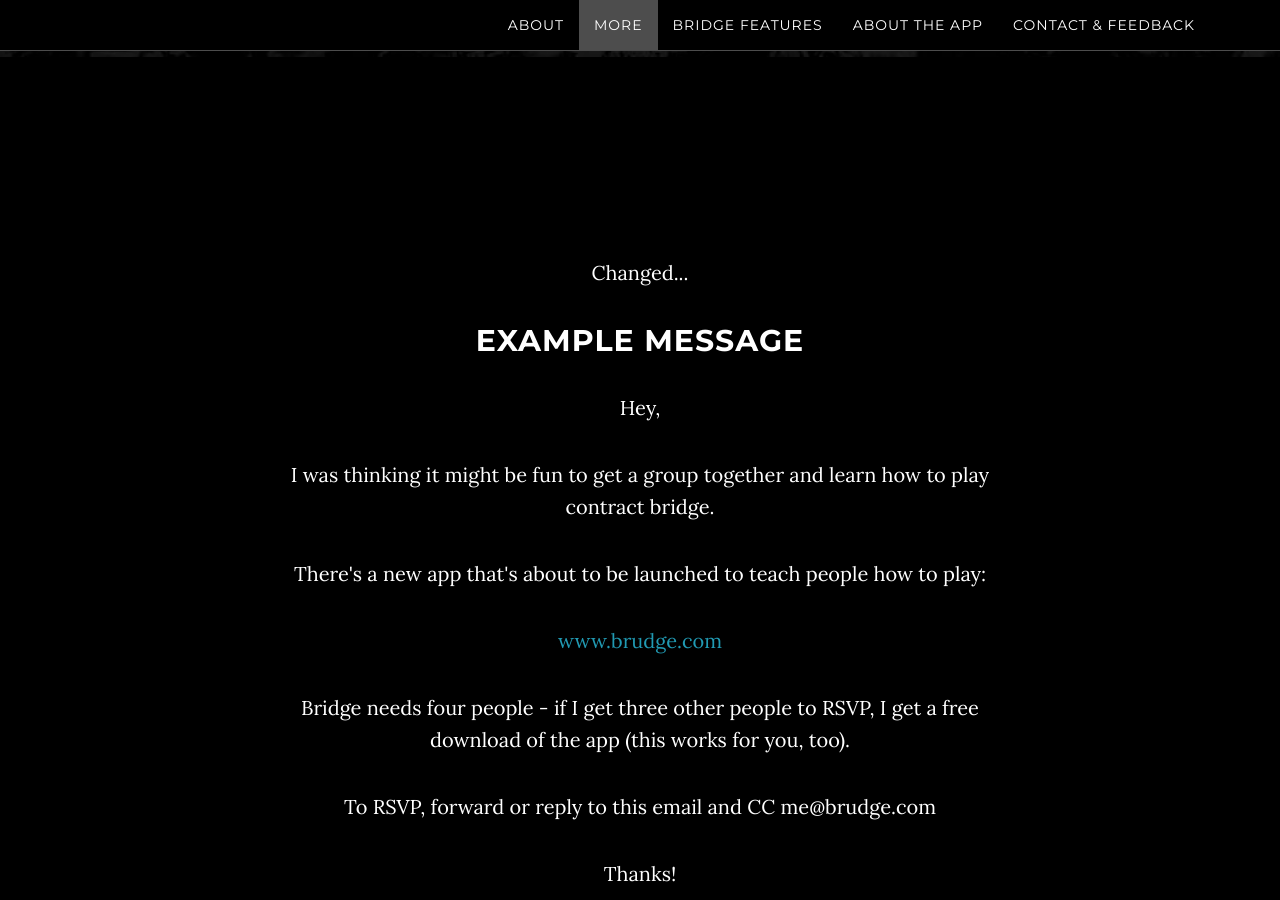
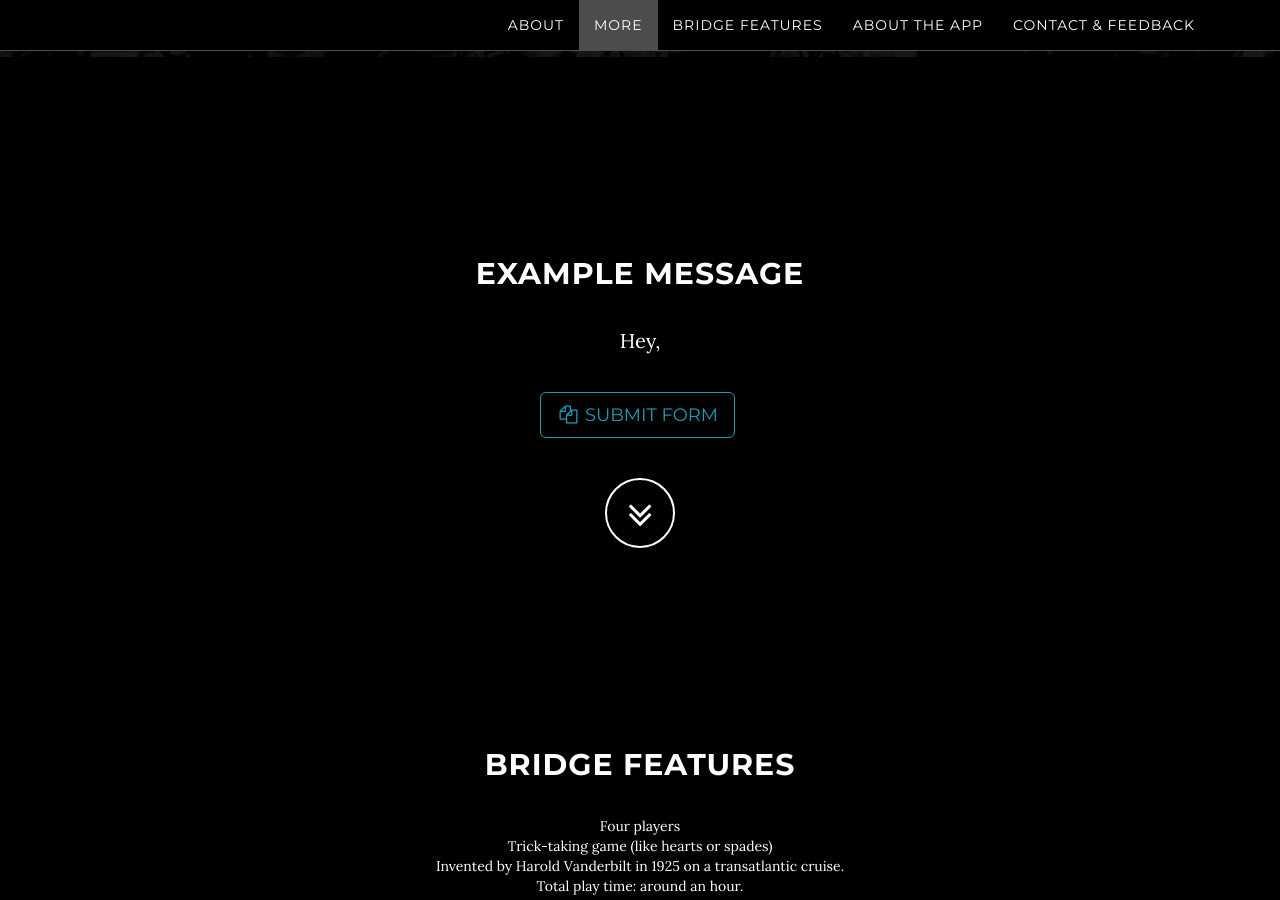
Before and after one commit to the-ted/brudge, a Jekyll site: the page built from index.html, in a window 1280 px wide and 900 px high, scrolled down 2177 px. Built offline with Jekyll 4.4.1, drawn with Linux system fonts in a browser that asks for light colours.

Commit message:
started JS form work.

```diff
--- a/_includes/example.html
+++ b/_includes/example.html
@@ -3,46 +3,32 @@
       <div class="row">
         <div class="col-lg-8 col-lg-offset-2">
 
-    <p id="something">...</p>
-
     <script type="text/javascript">
-      document.getElementById("something").innerHTML = "Changed...";
-
-      var googleForm = $(window).jqGoogleForms({"formKey": "1vHArFLPgL_Wew8eB0bu-_UOsyDlZurquQL4H8I-ZqRU"});
-
+      function doSomething() {
+          var googleForm = $(window).jqGoogleForms({"formKey": "1vHArFLPgL_Wew8eB0bu-_UOsyDlZurquQL4H8I-ZqRU"});
       googleForm.sendFormData({
-      "entry.569960921": "data",
-      "entry.1429065566": "Yes",
+      "entry.569960921": "abc@123.com",
+      "entry.1429065566": "No",
       "entry.203426834": "Hufflepuff",
-      "entry.93108700": "Woman",
+      "entry.93108700": "Man",
       "entry.559728966": "Young gunz"
       });
+         alert('Form submitted!');
+      return false;
+      }
       </script>
 
           <h2>Example Message</h2>
           <p>Hey,</p>
 
-	  <p id="examplePara1">I was thinking it might be fun to get a group together and learn how to play contract bridge.</p>
-
-	  <p id="examplePara2">There's a new app that's about to be launched to teach people how to play:</p>
-
-	  <p><a href=www.brudge.com>www.brudge.com</a></p>
-
-	  <p id="examplePara3">Bridge needs four people - if I get three other people to RSVP, I get a free download of the app (this works for you, too).</p>
-
-	  <p id="examplePara4">To RSVP, forward or reply to this email and CC me@brudge.com</p>
-
-	  <p id="examplePara5">Thanks!</p>
-
-
                 <ul class="list-inline banner-social-buttons">
                     <li>
                       <a class="btn btn-default btn-lg"
 			 id="copyToClipboard"
-			 onclick="copyToClipboard()"
+			 onclick="doSomething()"
 			 >
 			<i class="fa fa-copy fa-fw"></i>
-			<span class="network-name">Copy to Clipboard</span></a>
+			<span class="network-name">Submit Form</span></a>
                     </li>
 
                 </ul>
--- a/js/grayscale.js
+++ b/js/grayscale.js
@@ -204,11 +204,6 @@
     document.getElementById('morePara').innerHTML = 'The hardest thing about bridge is finding players under 60.';
 
     document.getElementById('morePara2').innerHTML = 'If you want to learn how to play, send an email to your friends, and CC me@brudge.com. If three of them forward on or reply-all to the message, you\'ll get a free download when the app hits the store.';
-    document.getElementById('examplePara1').innerHTML = 'Today, while I was drinking some earl grey tea and eating werther\'s originals, I was thinking it might be fun to learn how to play contract bridge (the card game).';
-    document.getElementById('examplePara2').innerHTML = 'So, I rolled up the sleeves of my cardigan, put in my dentures, and logged on to my dusty Windows 95 computer. Somebody is making this app to teach bridge to total noobs:';
-    document.getElementById('examplePara3').innerHTML = 'Bridge is a four-person game ideal for lazy Sundays. If I get three other people to RSVP to my bridge game, I get a free download of the app when it drops (this works for you, too).';
-    document.getElementById('examplePara4').innerHTML = 'To RSVP, forward or reply to this email and CC me@brudge.com';
-    document.getElementById('examplePara5').innerHTML = 'Cheerio';
 }
 
 if(hash == 'pageB'){
@@ -219,21 +214,9 @@
 
     document.getElementById('morePara2').innerHTML = "If you want to learn how to play, send an email invitation to your friends, and CC me@brudge.com. If three of them forward on or reply-all to the message, you'll get a free download when the app hits the store.";
 
-    document.getElementById('examplePara1').innerHTML = "I was thinking it might be fun to try playing contract bridge (the card game).";
-    document.getElementById('examplePara2').innerHTML = "If you're interested, there's a new app that's coming out to teach the game by playing it:";
-    document.getElementById('examplePara3').innerHTML = "If I get three other people to RSVP, I get a free download of the app when it launches (this works for you).";
-    document.getElementById('examplePara4').innerHTML = "To RSVP, forward or reply to this email and CC me@brudge.com";
-    document.getElementById('examplePara5').innerHTML = "Thanks";
 }
 
 console.log(hash);
-
-copytext =
-    document.getElementById('examplePara1').innerHTML + "\n\n" +
-    document.getElementById('examplePara2').innerHTML  + "\n\n" +
-    document.getElementById('examplePara3').innerHTML  + "\n\n" +
-    document.getElementById('examplePara4').innerHTML  + "\n\n\n" +
-    document.getElementById('examplePara5').innerHTML;
 
 $('#mainClick').on('click', function() {
     ga('send', 'event', 'mainClick', 'click', 'nav-buttons');
@@ -275,11 +258,6 @@
     ga('send', 'event', 'facebook', 'click', 'nav-buttons');
 });
 
-
-function copyToClipboard() {
-    window.prompt("Copy to clipboard: Ctrl+C, Enter", copytext);
-}
-
 function replaceLove(){
     $("#loveHate").html("<p>Thank you!</p>");
 }
```
